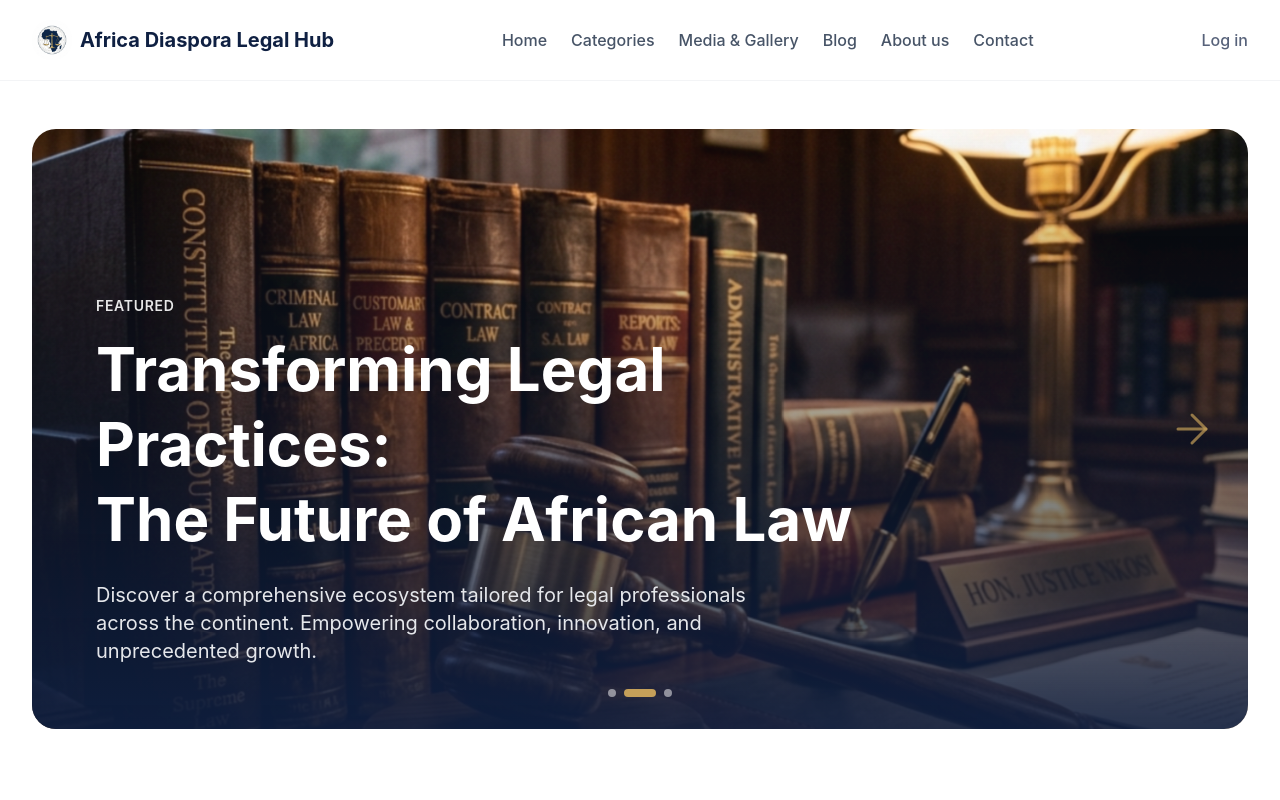
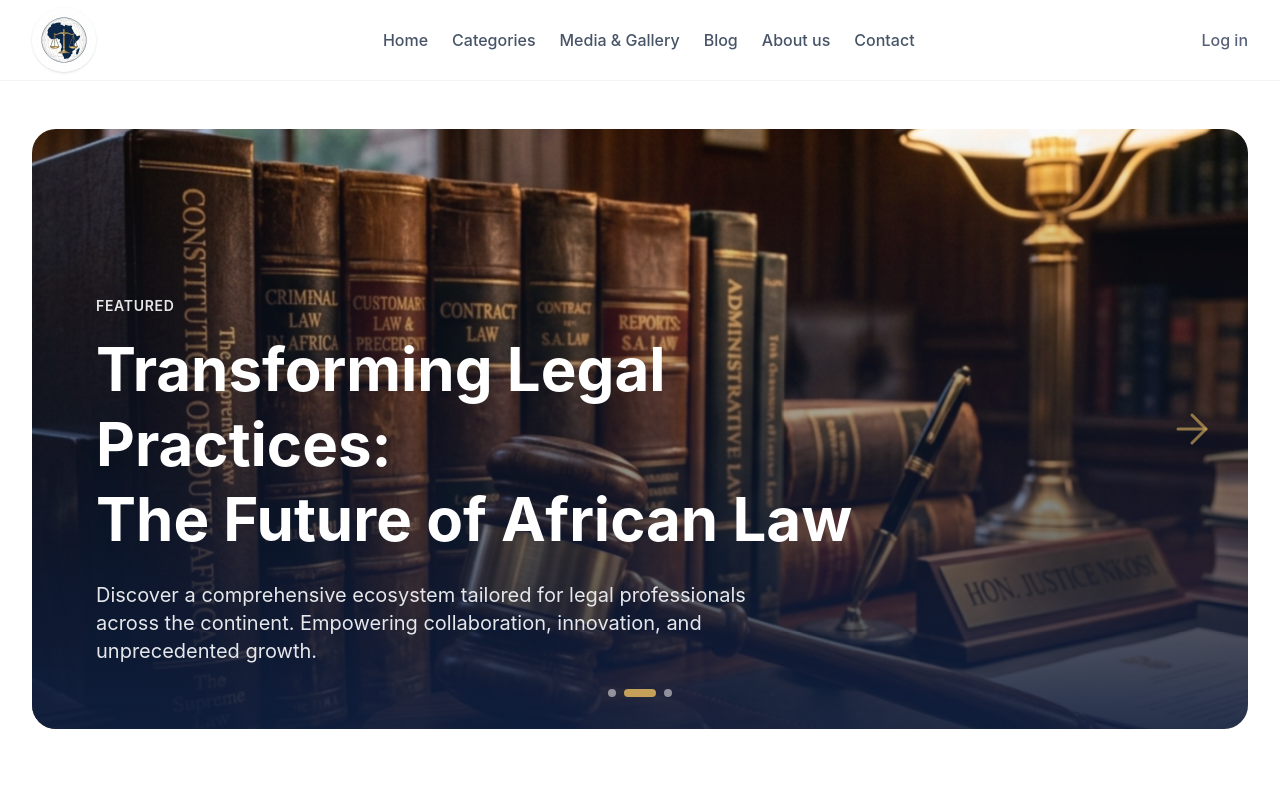
Before and after one commit to James-Nyangada/Borderless-Afro-Legal-Hub, a Next.js app: page / in a window 1280 px wide. Shown: the top 800 px of the page. Built offline with nearby package versions, Linux system fonts and the light colour scheme; no server answers.

Commit message:
logo  v2

```diff
--- a/components/Navbar.tsx
+++ b/components/Navbar.tsx
@@ -16,10 +16,9 @@ export default function Navbar() {
   return (
     <header className="border-b border-gray-100 bg-white sticky top-0 z-50">
       <div className="mx-auto flex h-20 max-w-7xl items-center justify-between px-4 sm:px-6 lg:px-8">
-        <div className="flex items-center gap-3 z-50">
+        <div className="flex items-center gap-3 z-50 py-2">
           <Link href="/" className="flex items-center gap-2" onClick={closeMenu}>
-            <Image src="/logo.jpg" alt="Logo" width={40} height={40} className="rounded-full object-cover" />
-            <span className="text-xl font-bold text-navy">Africa Diaspora Legal Hub</span>
+            <Image src="/logo.jpg" alt="Logo" width={64} height={64} className="rounded-full object-cover shadow-sm" priority />
           </Link>
         </div>
 
```
